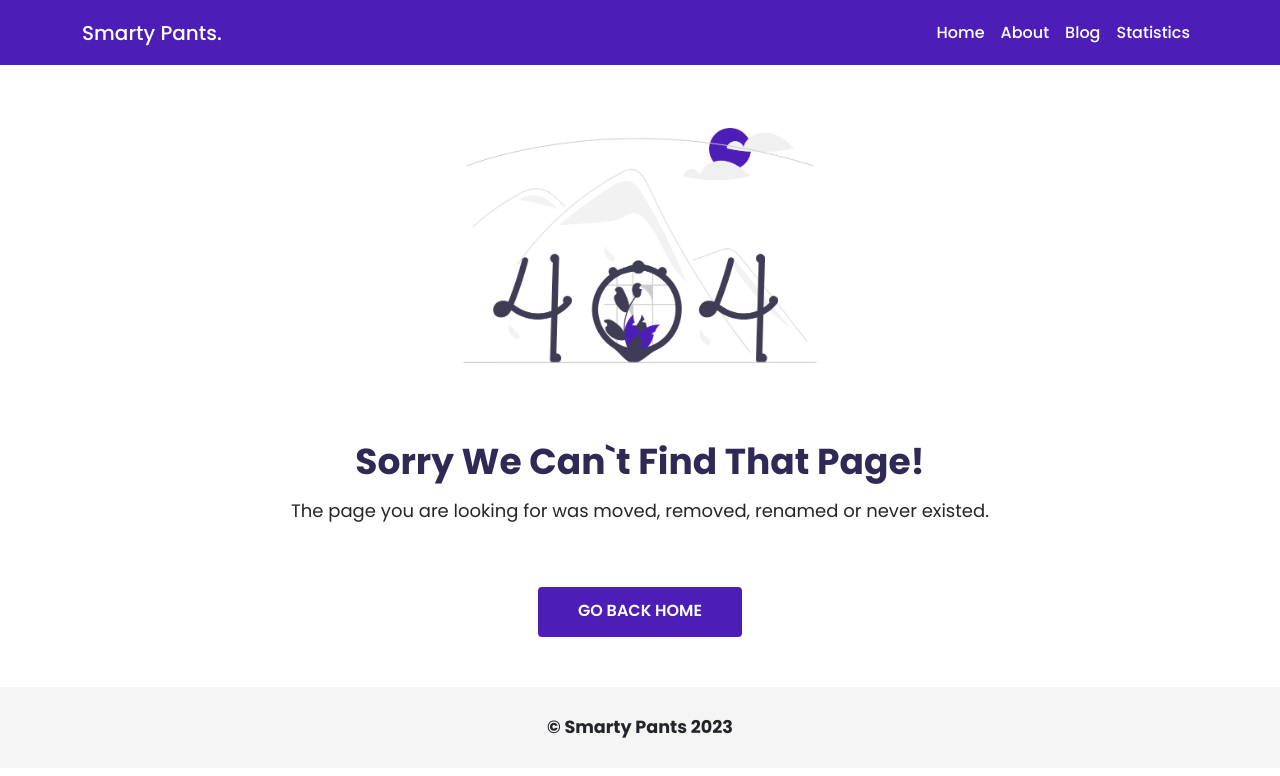
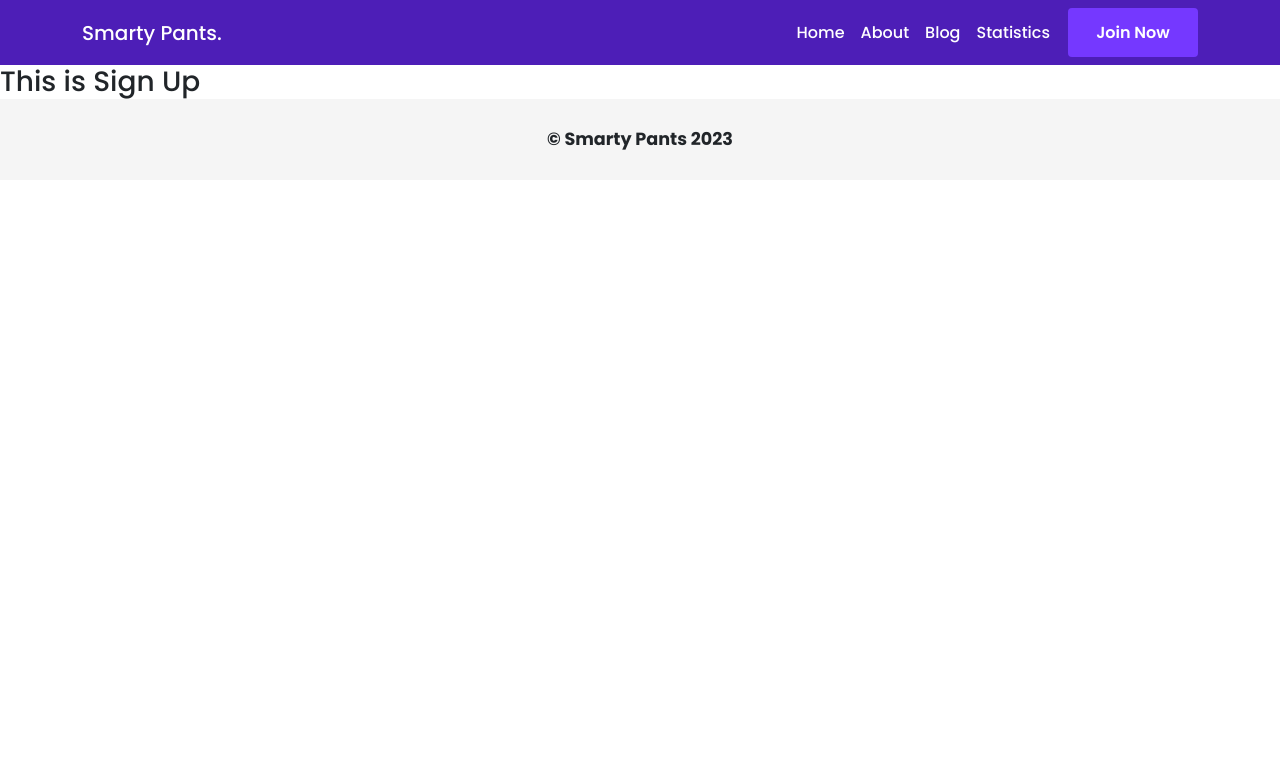
Before and after one commit to nahidthenh/SmartyPants, a React (Vite) app: page /signup in a window 1280 px wide. Shown: the top 776 px of the page. Built offline with nearby package versions, Linux system fonts and the light colour scheme.

Commit message:
Auth Components Creae and set link

```diff
--- a/public/api/blog.json
+++ b/public/api/blog.json
@@ -41,7 +41,7 @@
     },
     {
         "id": 5,
-        "title": "How Does Context API Work?",
+        "title": "How Does Context API Work In Reactjs?",
         "img": "/images/blog/2.png",
         "img2":"/images/blog/details/1.jpg",
         "date": "18 Feb 2022",
@@ -71,7 +71,7 @@
     },
     {
         "id": 8,
-        "title": "How Does Context API Work?",
+        "title": "How Does Context API Work In Reactjs?",
         "img": "/images/blog/2.png",
         "img2":"/images/blog/details/1.jpg",
         "date": "18 Feb 2022",
--- /dev/null
+++ b/src/components/Auth/Signin/Signin.jsx
@@ -0,0 +1,9 @@
+const Signin = () => {
+    return (
+        <div>
+            <h3>This Is Sign In</h3>
+        </div>
+    );
+};
+
+export default Signin;
--- /dev/null
+++ b/src/components/Auth/Signup/Signup.jsx
@@ -0,0 +1,9 @@
+const Signup = () => {
+    return (
+        <div>
+            <h3>This is Sign Up</h3>
+        </div>
+    );
+};
+
+export default Signup;
--- a/src/components/Cta/Cta.jsx
+++ b/src/components/Cta/Cta.jsx
@@ -10,7 +10,7 @@ const Cta = () => {
                             Questionnaire Multistep & Registration
                             Form Wizard.
                         </h1>
-                        <Link>Sign Up</Link>
+                        <Link to='/signup'>Sign Up</Link>
                     </Col>
                 </Row>
             </Container>
--- a/src/components/Header/Header.jsx
+++ b/src/components/Header/Header.jsx
@@ -15,6 +15,7 @@ const Header = () => {
                         <Nav.Link as={Link} to='/about'>About</Nav.Link>
                         <Nav.Link as={Link} to='/blog'>Blog</Nav.Link>
                         <Nav.Link as={Link} to='/statistics'>Statistics</Nav.Link>
+                        <Nav.Link as={Link} to='/signup' className="join-now">Join Now</Nav.Link>
                     </Nav>
                 </Navbar.Collapse>
             </Container>
--- a/src/components/Home/Home.jsx
+++ b/src/components/Home/Home.jsx
@@ -53,7 +53,7 @@ const Home = () => {
                                 </p>
                                 <div className="hero-btn-group">
                                     <a href='#quiztime'>Play Nows</a>
-                                    <Link to=''>Sign Up</Link>
+                                    <Link to='/signup'>Sign Up</Link>
                                 </div>
                             </div>
                         </Col>
--- a/src/index.scss
+++ b/src/index.scss
@@ -69,6 +69,23 @@ body {
 // =============== Basic CSS End =============== //
 
 // =============== Header CSS Start =============== //
+.join-now.nav-link {
+  font-size: 1em;
+  font-weight: 600;
+  line-height: 1.2em;
+  background-color: $ColorPrimary2;
+  border-style: solid;
+  border-radius: 4px;
+  padding: 15px 45px;
+  width: 130px;
+  text-align: center;
+  margin-left: 10px;
+
+  &:hover {
+    background-color: $ColorPrimary2Hover;
+  }
+}
+
 .header-bg {
   background-color: $ColorPrimary;
 }
```
Also changed, not shown: src/App.jsx (+14 -3 lines).
